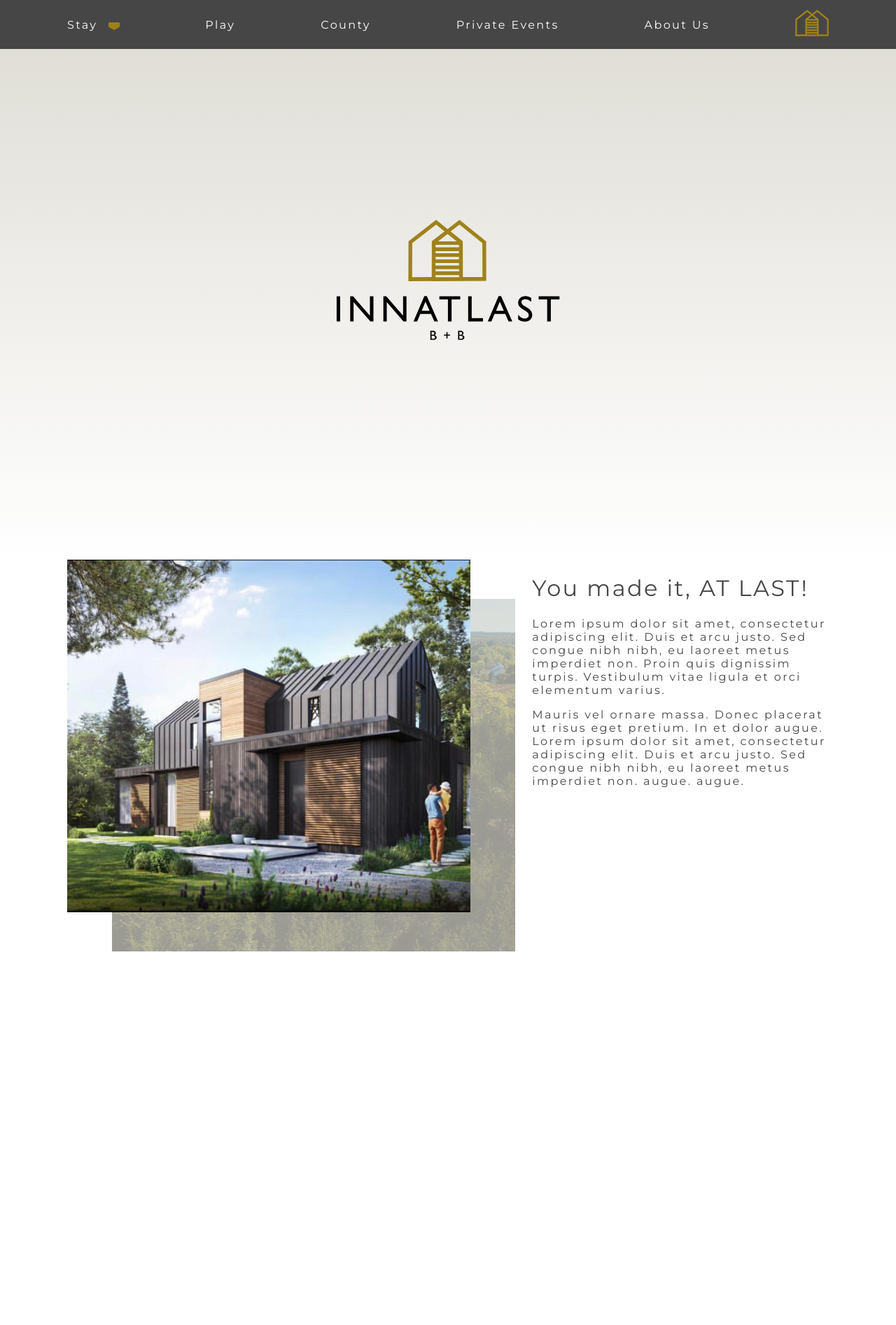
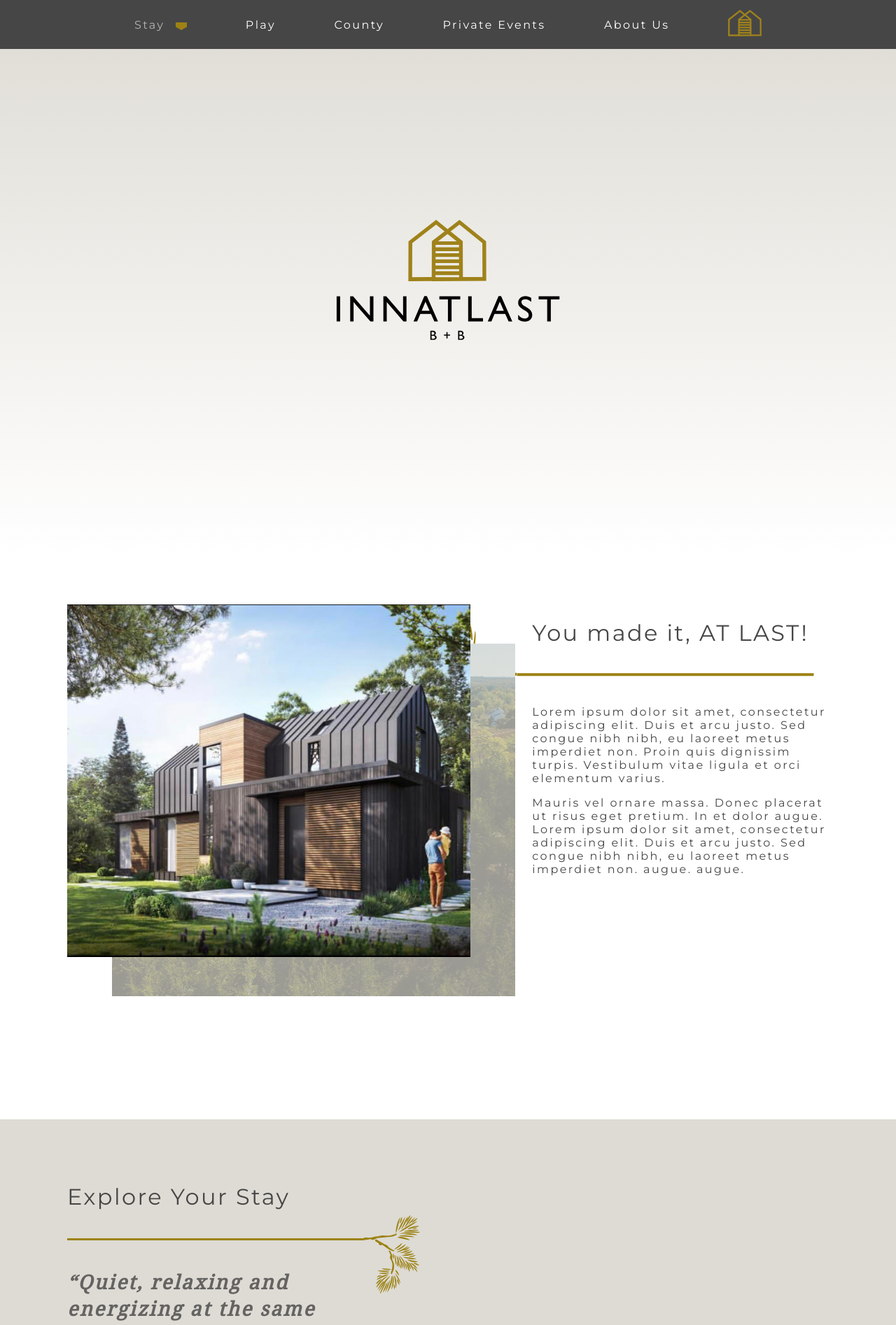
Before and after one commit to Jam52/innatlast, a React (Create React App) app: page / in a window 1280 px wide. Shown: the top 1894 px of the page at 70% size. Before the commit the page ends 1600 px from the top, so only its background shows below. Built offline with nearby package versions, Linux system fonts and the light colour scheme.

Commit message:
fix header bug

```diff
--- a/src/components/Divider.js
+++ b/src/components/Divider.js
@@ -1,9 +1,29 @@
 import styled from 'styled-components';
 
 const Divider = (props) => {
-  return <Wrapper></Wrapper>;
+  console.log(props);
+  return (
+    <Wrapper left={props.left} className="para">
+      <img src={`images/pine-${props.option ?? 1}.svg`} alt=""></img>
+    </Wrapper>
+  );
 };
 
-const Wrapper = styled.div``;
+const Wrapper = styled.div`
+  position: relative;
+  margin: 2.5rem 0;
+  height: 3.5px;
+  width: 105%;
+  background-color: var(--accent);
+  transform: ${({ left }) =>
+    left ? ' translateY(-49.5%) scaleX(-1) translateX(5%)' : ''};
+
+  img {
+    width: 7rem;
+    position: absolute;
+    transform: translateY(-49.5%);
+    right: -7rem;
+  }
+`;
 
 export default Divider;
--- a/src/components/Header.js
+++ b/src/components/Header.js
@@ -11,9 +11,8 @@ const Header = (props) => {
 
 const Wrapper = styled.header`
   background-color: var(--dark);
-  position: fixed;
+  position: absolute;
   width: 100vw;
-  z-index: 10;
 `;
 
 export default Header;
--- a/src/components/LargeImageContainer.js
+++ b/src/components/LargeImageContainer.js
@@ -1,4 +1,4 @@
-import styled, { css } from 'styled-components';
+import styled from 'styled-components';
 import { useState } from 'react';
 
 const LargeImageContainer = ({ imageOne, imageTwo }) => {
--- a/src/components/nav/NavBar.js
+++ b/src/components/nav/NavBar.js
@@ -76,7 +76,6 @@ const NavWrapper = styled.nav`
   .content {
     margin-top: 3rem;
     display: flex;
-    overflow: hidden;
     flex-direction: column;
     justify-content: flex-start;
     align-items: flex-start;
@@ -116,13 +115,13 @@ const NavWrapper = styled.nav`
     display: flex;
     color: white;
     padding: 1rem;
-    z-index: 2;
     flex-direction: column;
   }
 
   @media (min-width: 786px) {
     height: auto;
     padding: 0.2rem 0;
+    overflow: visible;
     .logo {
       display: none;
     }
@@ -139,20 +138,15 @@ const NavWrapper = styled.nav`
       margin-top: 0;
     }
 
-    .dropdown span {
-      opacity: 1;
-    }
-
     .dropdown_content {
       display: none;
       position: absolute;
       background-color: var(--primary);
       box-shadow: var(--box-shadow);
       padding: 1rem;
-      z-index: 2;
       flex-direction: column;
-      width: 12rem;
-
+      width: 13rem;
+      z-index: 5;
       a {
         color: var(--dark);
       }
--- a/src/globalStyles.js
+++ /dev/null
@@ -1,36 +0,0 @@
-import { createGlobalStyle } from 'styled-components';
-
-const GlobalStyles = createGlobalStyle`
-.container {
-  width: 85vw;
-  margin: auto;
-  max-width: 1500px;
-}
-
-.section {
-  min-height: 100vh;
-}
-
-.space {
-  display: flex;
-}
-
-.space > * + * {
-  margin-left: var(--space-sm)
-}
-
-.space-md {
-  display: flex;
-}
-
-.space-md > * + * {
-  margin-left: var(--space-md)
-}
-
-.flow > * + * {
-  margin-top: var(--space-sm)
-}
-
-`;
-
-export default GlobalStyles;
--- a/src/index.css
+++ b/src/index.css
@@ -36,7 +36,45 @@ body {
 
 }
 
+
+/* Typography */
+
+p, h1, h2, h3, h4, h5, h6 {
+  color: var(--dark);
+}
+
+h1, .h1 {
+  font-size: 2rem;
+  font-weight: 400;
+}
+
+.para {
+  max-width: 40ch;
+}
+
+.quote {
+  font-size: 1.75rem;
+  font-style: italic;
+  font-weight: 700;
+  font-family: var(--font-title);
+  opacity: 0.8;
+}
+
+.quote span {
+  font-family: var(--font-body);
+  font-style: normal;
+  font-weight: 400;
+  font-size: 1.25rem;
+}
+
+/* Ulti */
+
+.bg-primary {
+  background-color: var(--primary);
+}
+
 /* Components */
+
 .skip a {
   position: absolute;
   display: block;
@@ -56,11 +94,18 @@ body {
 }
 
 
+
 /* Layout */
+
 .container {
-  width: 90vw;
+  width: 85vw;
   margin: auto;
   max-width: 1500px;
+}
+
+.section {
+  min-height: 100vh;
+  padding: 4rem 0;
 }
 
 .space {
@@ -81,17 +126,22 @@ body {
   margin-top: 1rem;
 }
 
-.para {
-  max-width: 40ch;
+.space {
+  display: flex;
 }
 
-p, h1, h2, h3, h4, h5, h6 {
-  color: var(--dark);
+.space > * + * {
+  margin-left: var(--space-sm)
 }
 
+.space-md {
+  display: flex;
+}
 
+.space-md > * + * {
+  margin-left: var(--space-md)
+}
 
-h1, .h1 {
-  font-size: 2rem;
-  font-weight: 400;
+.flow > * + * {
+  margin-top: var(--space-sm)
 }
--- a/src/index.js
+++ b/src/index.js
@@ -3,14 +3,12 @@ import ReactDOM from 'react-dom/client';
 import './index.css';
 import './normalize.css';
 import App from './App';
-import GlobalStyles from './globalStyles';
 import { BrowserRouter } from 'react-router-dom';
 
 const root = ReactDOM.createRoot(document.getElementById('root'));
 root.render(
   <React.StrictMode>
     <BrowserRouter>
-      <GlobalStyles />
       <App />
     </BrowserRouter>
   </React.StrictMode>,
--- a/src/views/LandingPage.js
+++ b/src/views/LandingPage.js
@@ -1,5 +1,6 @@
 import styled from 'styled-components';
 import LargeImageContainer from '../components/LargeImageContainer';
+import Divider from '../components/Divider';
 
 const LandingPage = (props) => {
   return (
@@ -20,6 +21,7 @@ const LandingPage = (props) => {
         />
         <div>
           <h1>You made it, AT LAST!</h1>
+          <Divider left />
           <p className="para">
             Lorem ipsum dolor sit amet, consectetur adipiscing elit. Duis et
             arcu justo. Sed congue nibh nibh, eu laoreet metus imperdiet non.
@@ -32,6 +34,18 @@ const LandingPage = (props) => {
             elit. Duis et arcu justo. Sed congue nibh nibh, eu laoreet metus
             imperdiet non. augue. augue.
           </p>
+        </div>
+      </div>
+      <div className="section bg-primary">
+        <div className="container ">
+          <div className="para">
+            <h2 className="h1">Explore Your Stay</h2>
+            <Divider option="2" />
+            <p className=" quote">
+              “Quiet, relaxing and energizing at the same time!”
+              <span> - Jane Smith</span>
+            </p>
+          </div>
         </div>
       </div>
     </Wrapper>
```
Also changed, not shown: public/images/pine-1.svg, public/images/pine-2.svg (added), src/components/RoomCard.js (added).
